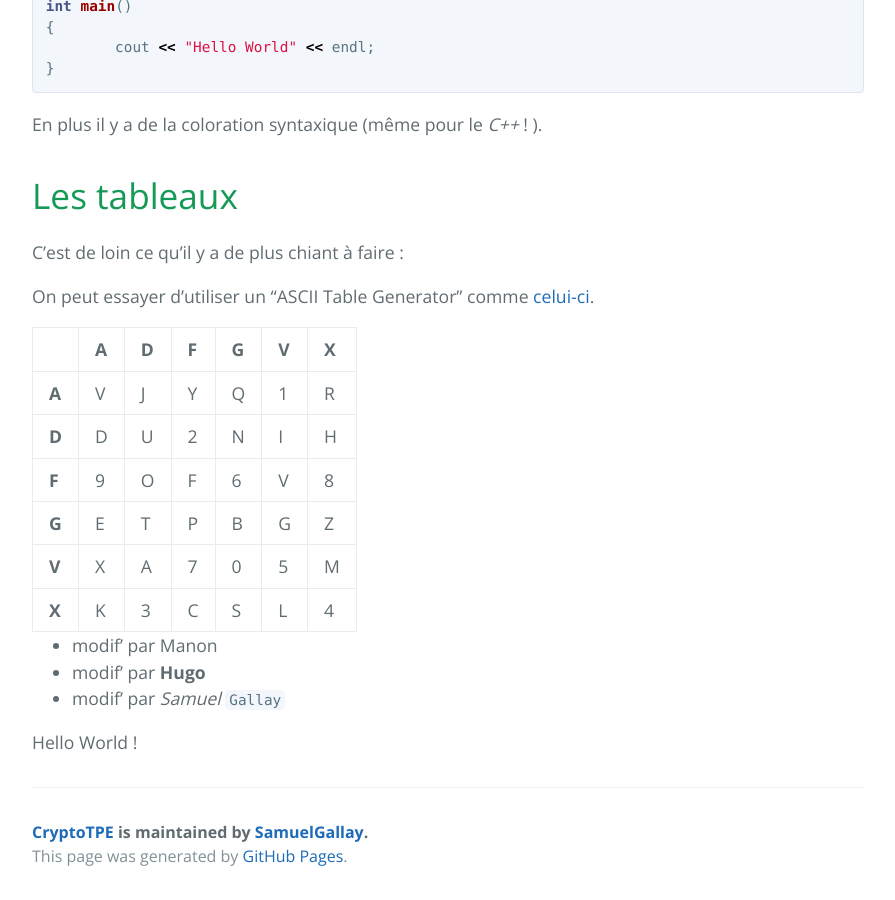
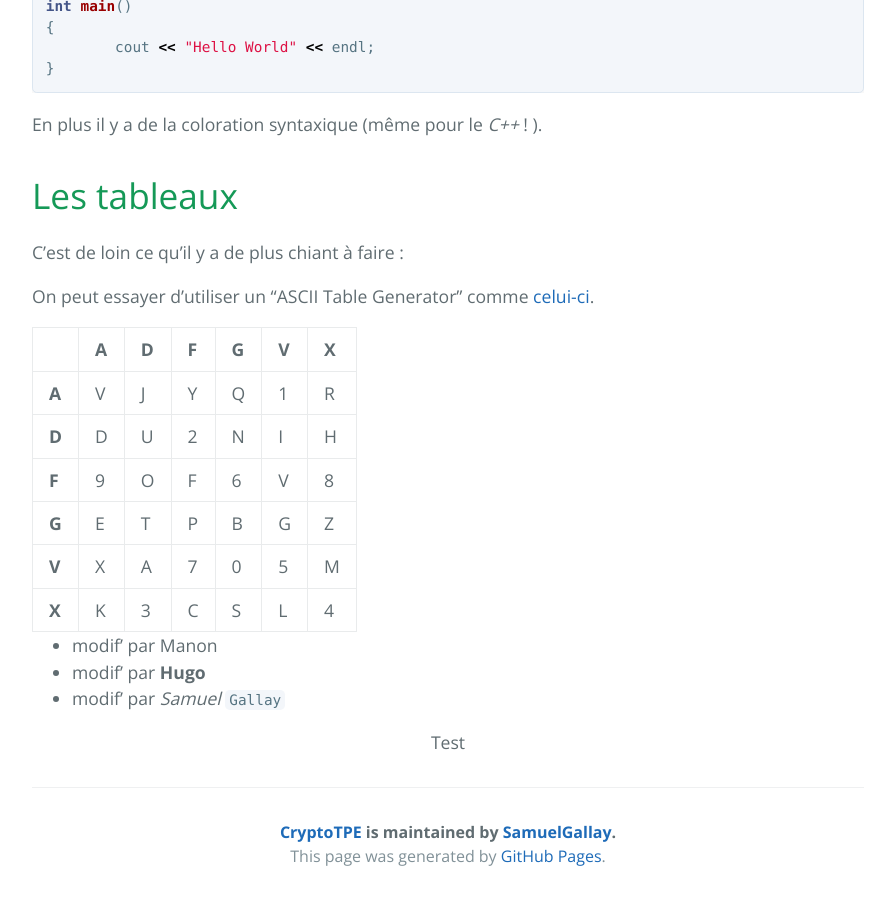
Before and after one commit to SamuelGallay/CryptoTPE, a Jekyll site: the page built from pages/exemple.md, in a window 1280 px wide and 900 px high, scrolled down 4207 px. Shown: the whole window, without its empty margins (192-1087 px from the left). Built offline with Jekyll 4.4.1, drawn with Linux system fonts in a browser that asks for light colours; our own code applies the rules of GitHub Pages for plain Markdown files; formulas are drawn with MathJax 3.

Commit message:
Update exemple.md

```diff
--- a/pages/exemple.md
+++ b/pages/exemple.md
@@ -173,4 +173,4 @@ On peut essayer d'utiliser un "ASCII Table Generator" comme [celui-ci](https://w
 * modif' par **Hugo**
 * modif' par *Samuel* `Gallay`
 
-Hello World !
+<CENTER> Test <CENTER/>
```
